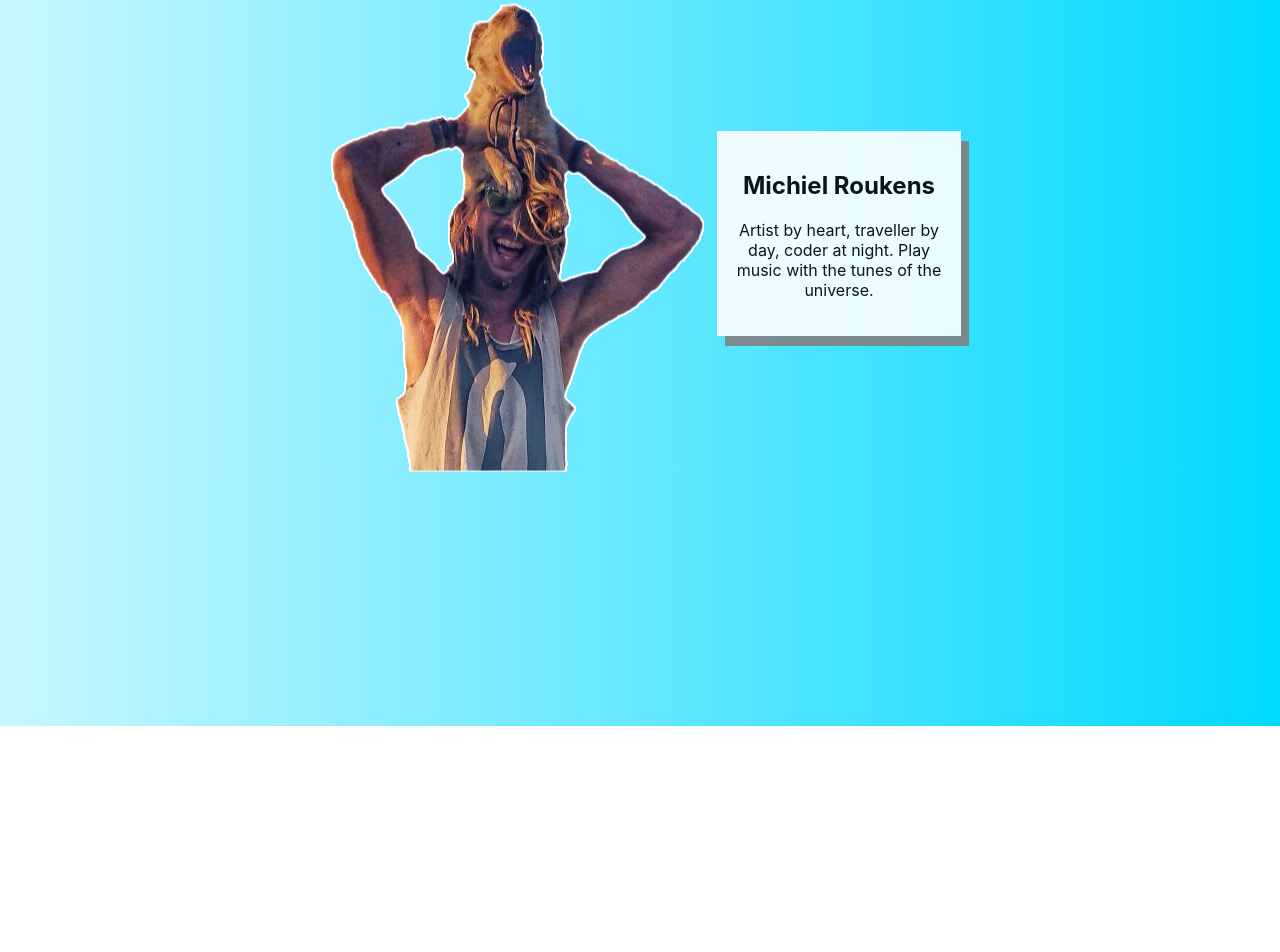
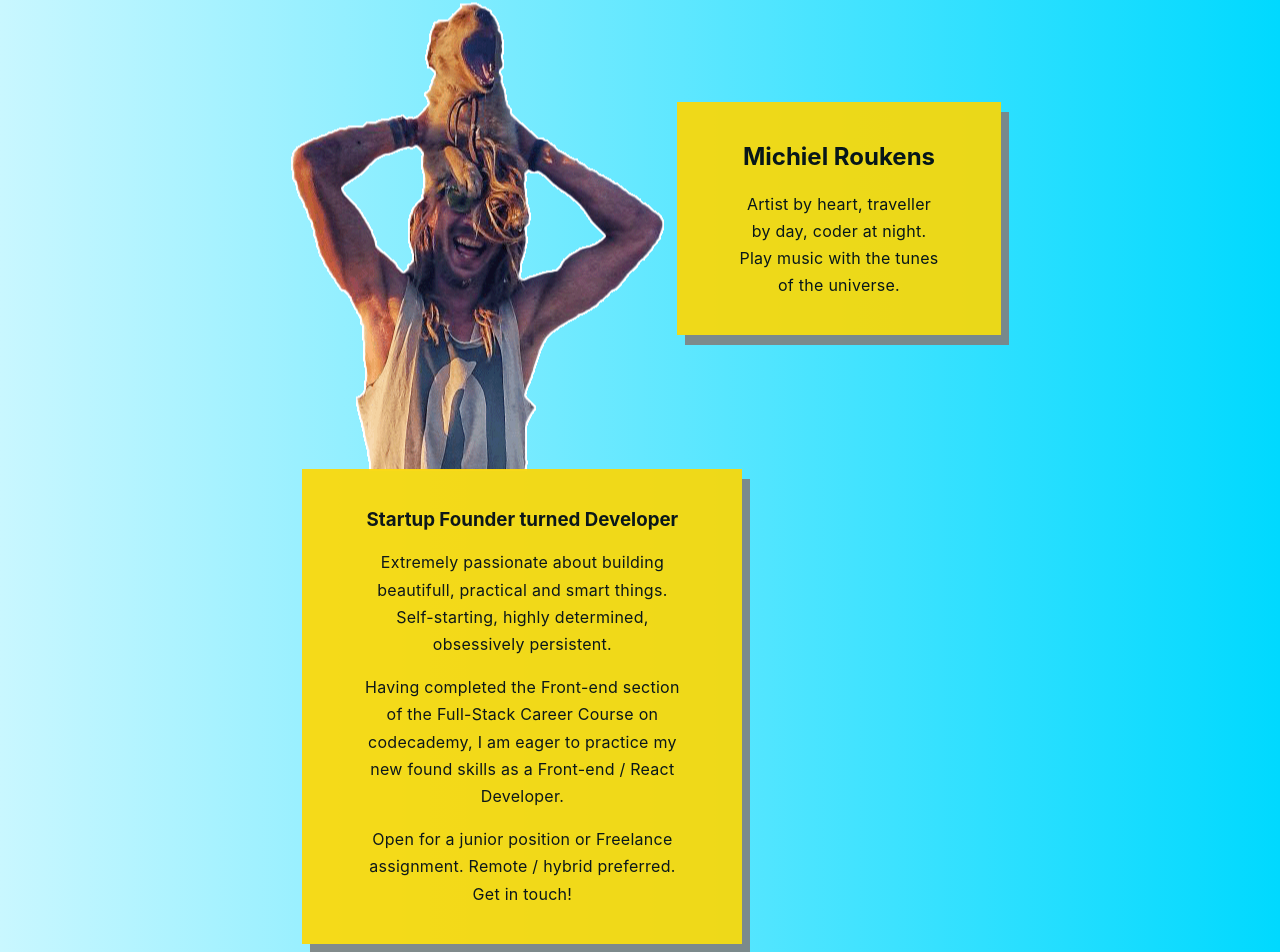
Before and after one commit to arejasverduras/portfolio, a React (Create React App) app: page /about in a window 1280 px wide. Shown: the part 74-1026 px from the top of the page. Before the commit the page ends 800 px from the top, so only its background shows below. Built offline with nearby package versions, Linux system fonts and the light colour scheme.

Commit message:
style about page

```diff
--- a/src/App.css
+++ b/src/App.css
@@ -1,5 +1,10 @@
 body {
   background: linear-gradient(0.75turn,rgb(0,217,255),rgb(201, 247, 255));
+}
+
+p {
+  letter-spacing: 0.2pt;
+  line-height: 1.7em;
 }
 
 .App {
@@ -95,6 +100,7 @@ nav a {
   padding: 20px;
   opacity: 0.9;
   box-shadow: gray 8px 10px;
+  margin-bottom: 30px;
 }
 
 .optionalLogoSection {
@@ -148,6 +154,8 @@ nav a {
 .aboutPageSummary {
  /* previously defined with .optionalTextSection */
   max-width: 20%;
+  padding: 20px 60px;
+  background-color: gold;
 }
 
 @media screen and (max-width: 500px) {
@@ -155,3 +163,23 @@ nav a {
     max-width: 90%;
   }
 }
+
+.aboutTextSection {
+  background-color: gold;
+  padding: 20px;
+  opacity: 0.9;
+  box-shadow: gray 8px 10px;
+  margin: 0 auto;
+  margin-bottom: 30px;
+  max-width: 400px;
+}
+
+.aboutExtraText {
+  padding: 0 40px;
+}
+
+@media screen and (min-width: 768px) {
+  .aboutTextSection {
+    margin-right: 40%;
+  }
+}
--- a/src/components/About/About.js
+++ b/src/components/About/About.js
@@ -1,5 +1,6 @@
 import React from 'react';
 import MichielHero from '../Hero/MichielHero.png';
+import { HeroOptionalText } from '../Hero/HeroOptionalText/HeroOptionalText';
 
 export const About = (props) => {
     return (
@@ -13,6 +14,25 @@ export const About = (props) => {
                         Play music with the tunes of the universe.</p>
                 </div>
             </section>
+            <section className='aboutTextSection'>
+            <h3>Startup Founder turned Developer</h3>
+               <div className='aboutExtraText'>
+                <p>Extremely passionate about building
+                    beautifull, practical and smart things.
+                    Self-starting, highly determined, obsessively persistent.
+                </p>
+                <p>Having completed the Front-end section of the
+                    Full-Stack Career Course on codecademy,
+                    I am eager to practice my new found skills as a
+                    Front-end / React Developer.
+                </p>
+                <p> Open for a junior position or Freelance assignment.
+                    Remote / hybrid preferred.
+                    <br/>
+                    Get in touch!
+                </p>
+                </div>
+        </section>
         </>
     )
 }
```
